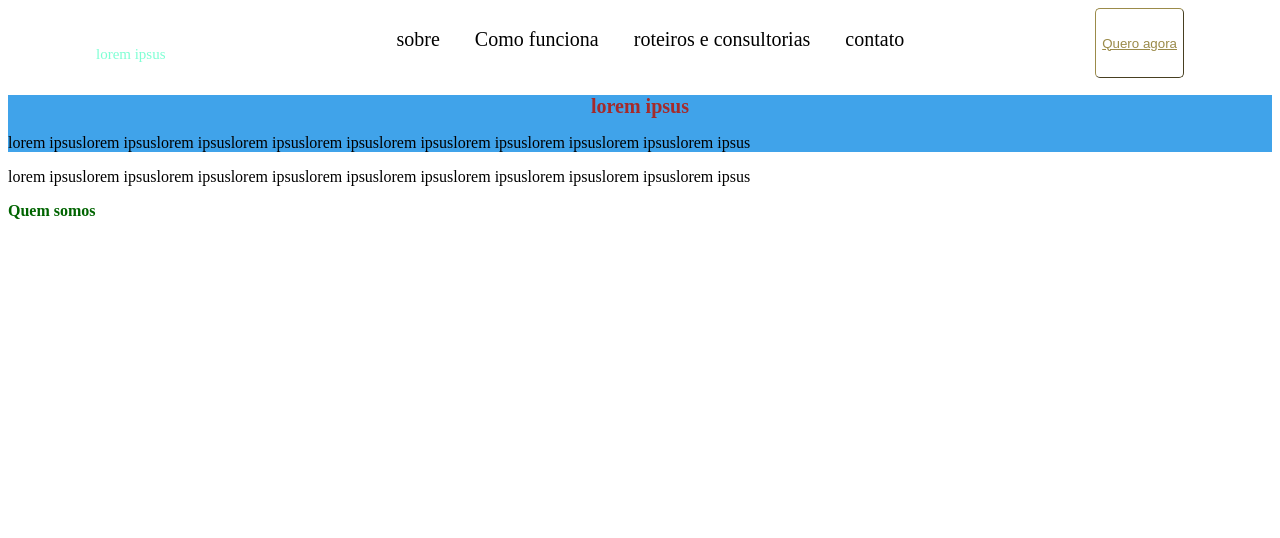
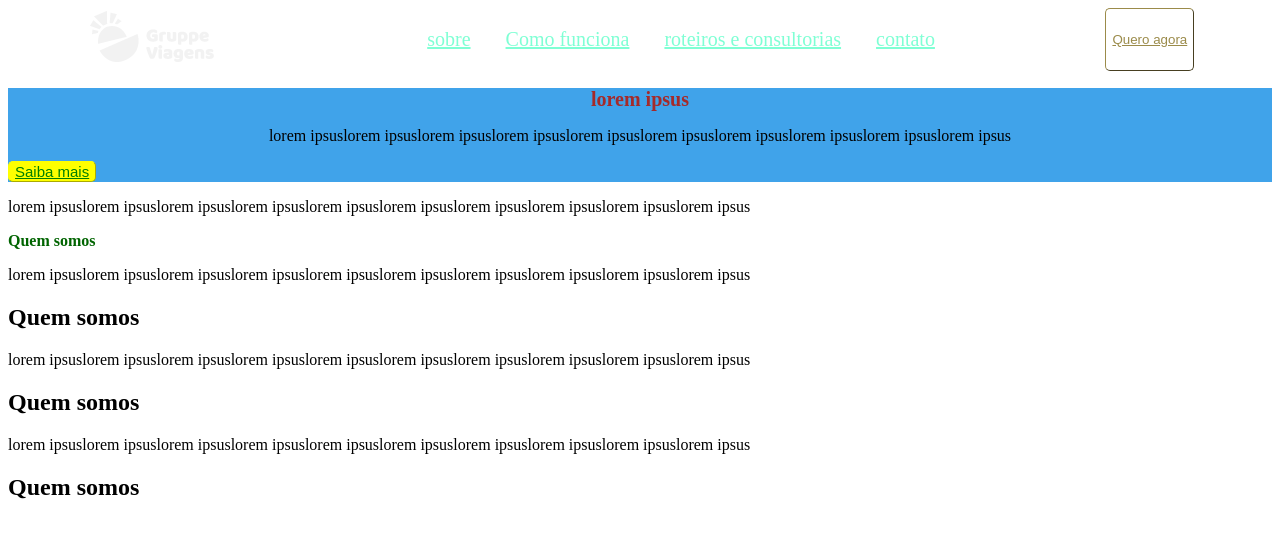
Before and after one commit to rodrigo-save/grupe_rodrigo, a plain HTML site: page index.html in a window 1280 px wide. Drawn offline with Linux system fonts and the light colour scheme.

Commit message:
adicionado pastas

```diff
--- a/css/style.css
+++ b/css/style.css
@@ -20,6 +20,12 @@ h1{
     font-size: 15px;
     text-align: right;
 }
+.menu a{
+    color: aquamarine;
+    font-style: normal;
+    font-size: 20px;
+
+}
 .offer{
     border-color:  #9b8b4a;
     border-radius: 5px;
@@ -30,6 +36,19 @@ h1{
 .offer a{
     color: #9b8b4a;
 }
+.chamada p{
+    text-align: center;
+}
+.bt1 {
+    background-color: yellow;
+    border-color: yellow;
+    border-radius: 5px;
+    border-width: 1px;
+}
+.bt1 a{
+    color: green;
+    font-size: 15px;
+}
 .banner{
     background-color: rgb(64, 163, 234);
 
--- a/index.html
+++ b/index.html
@@ -11,15 +11,14 @@
     <navbar class ="topmenu">
 
         <div class="brand">
-        <a href="#" ><img src="#" alt=""></a>
-        <p>lorem ipsus</p>
+        <a href="#" ><img src="img/logo.png" alt="logo"></a>
         </div>
 
-        <ul>
-            <li>sobre</li>
-            <li>Como funciona</li>
-            <li>roteiros e consultorias</li>
-            <li>contato</li>
+        <ul class="menu">
+            <li><a href="#">sobre</a></li>
+            <li><a href="#">Como funciona</a></li>
+            <li><a href="#">roteiros e consultorias</a></li>
+            <li><a href="#">contato</a></li>
 
         </ul>
 
@@ -31,6 +30,7 @@
             <h1>lorem ipsus</h1>
 
              <p>lorem ipsuslorem ipsuslorem ipsuslorem ipsuslorem ipsuslorem ipsuslorem ipsuslorem ipsuslorem ipsuslorem ipsus </p>
+             <button Class="bt1"><a href="#">Saiba mais</a></button>
         </div>
 
     </section>
@@ -40,6 +40,24 @@
 
      <h2>Quem somos</h2>
     </section>
+    <section class="function">
+        <p>lorem ipsuslorem ipsuslorem ipsuslorem ipsuslorem ipsuslorem ipsuslorem ipsuslorem ipsuslorem ipsuslorem ipsus </p>
+
+     <h2>Quem somos</h2>
+    </section>
+    <section class="roteiros">
+        <p>lorem ipsuslorem ipsuslorem ipsuslorem ipsuslorem ipsuslorem ipsuslorem ipsuslorem ipsuslorem ipsuslorem ipsus </p>
+
+     <h2>Quem somos</h2>
+    </section>
+    <section class="contatos">
+        <p>lorem ipsuslorem ipsuslorem ipsuslorem ipsuslorem ipsuslorem ipsuslorem ipsuslorem ipsuslorem ipsuslorem ipsus </p>
+
+     <h2>Quem somos</h2>
+    </section>
+    <footer class="footer">
+
+    </footer>
 
 
 </body>
```
Also changed, not shown: img/bg-numeros.png (added), img/bg-servicos.png (added), img/fb-icon.png (added), img/logo-footer.png (added), img/logo.png (added), img/passo-02.png (added), img/passo-03.png (added), img/passo01.png (added), img/servicos01.png (added), img/sobre-01.png (added), img/yt-icon.png (added), 1 other file. Lines whose indentation alone changed are shown as unchanged.
